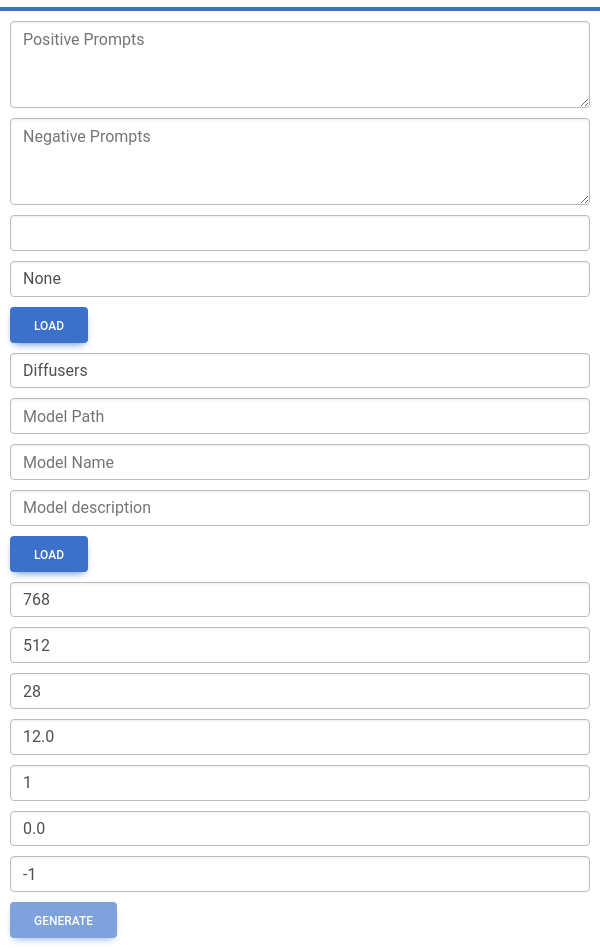
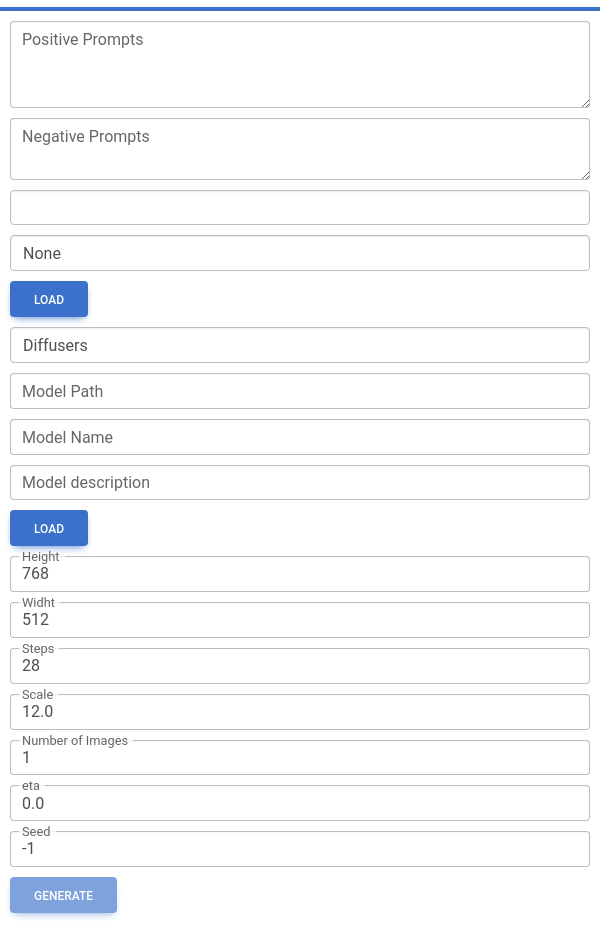
Before and after one commit to Limitex/Source-Diffusion, an Electron app: page window_main/index.html in a window 600 px wide. Shown: the part 40-988 px from the top of the page. After the commit the page ends 963 px from the top, so only its background shows below. Drawn offline with nearby package versions, Linux system fonts and the light colour scheme.

Commit message:
Rewrite in mdb

```diff
--- a/window_main/index.html
+++ b/window_main/index.html
@@ -17,10 +17,16 @@
     <div class="form-group">
       <div id="prompts-text-area">
         <div class="input-container">
-          <textarea class="form-control" id="positive-prompts" rows="3" placeholder="Positive Prompts"></textarea>
+          <div class="form-outline">
+            <textarea class="form-control" id="positive-prompts" rows="3"></textarea>
+            <label class="form-label" for="positive-prompts">Positive Prompts</label>
+          </div>
         </div>
         <div class="input-container">
-          <textarea class="form-control" id="negative-prompts" rows="3" placeholder="Negative Prompts"></textarea>
+          <div class="form-outline">
+            <textarea class="form-control" id="negative-prompts" rows="2"></textarea>
+            <label class="form-label" for="negative-prompts">Negative Prompts</label>
+          </div>
         </div>
       </div>
       <div id="model-selector">
@@ -50,13 +56,22 @@
           </select>
         </div>
         <div class="input-container">
-          <input class="form-control" id="input-model-path" placeholder="Model Path">
+          <div class="form-outline">
+            <input type="text" id="input-model-path" class="form-control" />
+            <label class="form-label" for="input-model-path">Model Path</label>
+          </div>
         </div>
         <div class="input-container">
-          <input class="form-control" id="input-model-name" placeholder="Model Name">
+          <div class="form-outline">
+            <input type="text" id="input-model-name" class="form-control" />
+            <label class="form-label" for="input-model-name">Model Name</label>
+          </div>
         </div>
         <div class="input-container">
-          <input class="form-control" id="input-model-description" placeholder="Model description">
+          <div class="form-outline">
+            <input type="text" id="input-model-description" class="form-control" />
+            <label class="form-label" for="input-model-description">Model description</label>
+          </div>
         </div>
         <button id="loadnewmodelbutton" class="btn btn-primary" type="button" onclick="loadNewModel()">
           <span class="loadingStatus" role="status" aria-hidden="true"></span>
@@ -65,25 +80,46 @@
       </div>
       <div id="generate-property">
         <div class="input-container">
-          <input min="1" max="1024" step="8" value="768" type="number" id="input-height" placeholder="height" class="form-control"/>
+          <div class="form-outline">
+            <input min="1" max="1024" step="1" value="768" type="number" id="input-height" class="form-control" />
+            <label class="form-label" for="input-height">Height</label>
+          </div>
         </div>
         <div class="input-container">
-          <input min="1" max="1025" step="8" value="512" type="number" id="input-width" placeholder="widht" class="form-control"/>
+          <div class="form-outline">
+            <input min="1" max="1025" step="1" value="512" type="number" id="input-width" class="form-control" />
+            <label class="form-label" for="input-width">Widht</label>
+          </div>
         </div>
         <div class="input-container">
-          <input min="1" max="50" step="1" value="28" type="number" id="input-steps" class="form-control" placeholder="Steps"/>
+          <div class="form-outline">
+            <input min="1" max="50" step="1" value="28" type="number" id="input-steps" class="form-control" />
+            <label class="form-label" for="input-steps">Steps</label>
+          </div>
         </div>
         <div class="input-container">
-          <input min="0.1" max="100" step="0.1" value="12.0" type="number" id="input-scale" class="form-control" placeholder="Scale"/>
+          <div class="form-outline">
+            <input min="0.1" max="100" step="0.1" value="12.0" type="number" id="input-scale" class="form-control" />
+            <label class="form-label" for="input-scale">Scale</label>
+          </div>
         </div>
         <div class="input-container">
-          <input min="1" max="100" step="1" value="1" type="number" id="input-generate-num" class="form-control" placeholder="Number of Images"/>
+          <div class="form-outline">
+            <input min="1" max="100" step="1" value="1" type="number" id="input-generate-num" class="form-control" />
+            <label class="form-label" for="input-generate-num">Number of Images</label>
+          </div>
         </div>
         <div class="input-container">
-          <input min="0.0" max="1.0" step="0.1" value="0.0" type="number" id="input-eta" class="form-control" placeholder="eta"/>
+          <div class="form-outline">
+            <input min="0.0" max="1.0" step="0.1" value="0.0" type="number" id="input-eta" class="form-control" />
+            <label class="form-label" for="input-eta">eta</label>
+          </div>
         </div>
         <div class="input-container">
-          <input step="1" value="-1" type="number" id="input-seed" class="form-control" placeholder="Seed"/>
+          <div class="form-outline">
+            <input min="-1" step="1" value="-1" type="number" id="input-seed" class="form-control" />
+            <label class="form-label" for="input-seed">Seed</label>
+          </div>
         </div>
         <div class="input-container">
           <button id="generatebutton" class="btn btn-primary" type="button" onclick="generateImage()" disabled>
```
